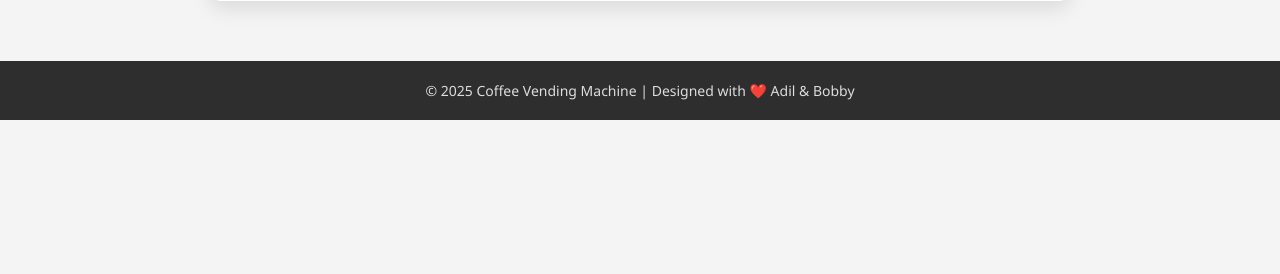
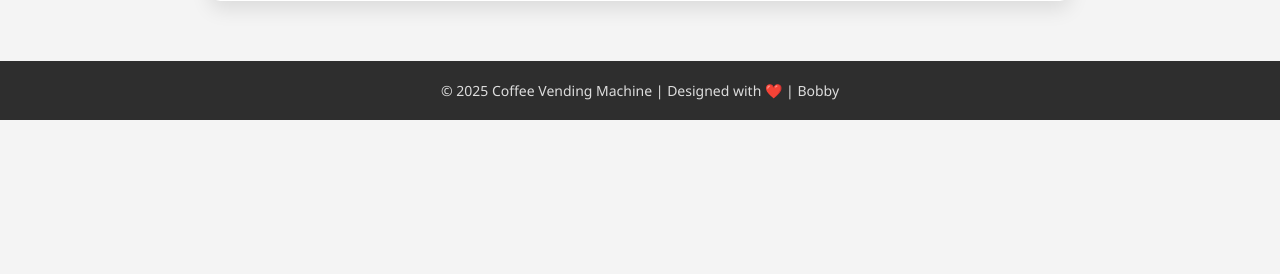
Before and after one commit to bobbypal/Coffee-Vending-Machine, a Flask app: template templates/result.html in a window 1280 px wide. Shown: the part 349-623 px from the top of the page. Run offline with Flask 3, Linux system fonts and the light colour scheme; the template is opened without the code that fills it, so the values that code supplies are empty.

```diff
--- a/templates/result.html
+++ b/templates/result.html
@@ -98,7 +98,7 @@
 
   <!-- Engaging Footer -->
   <div class="footer">
-    <p>&copy; 2025 Coffee Vending Machine | Designed with <span>❤️</span> Adil & Bobby</p>
+    <p>&copy; 2025 Coffee Vending Machine | Designed with <span>❤️</span> | Bobby</p>
   </div>
 
 </body>
```
